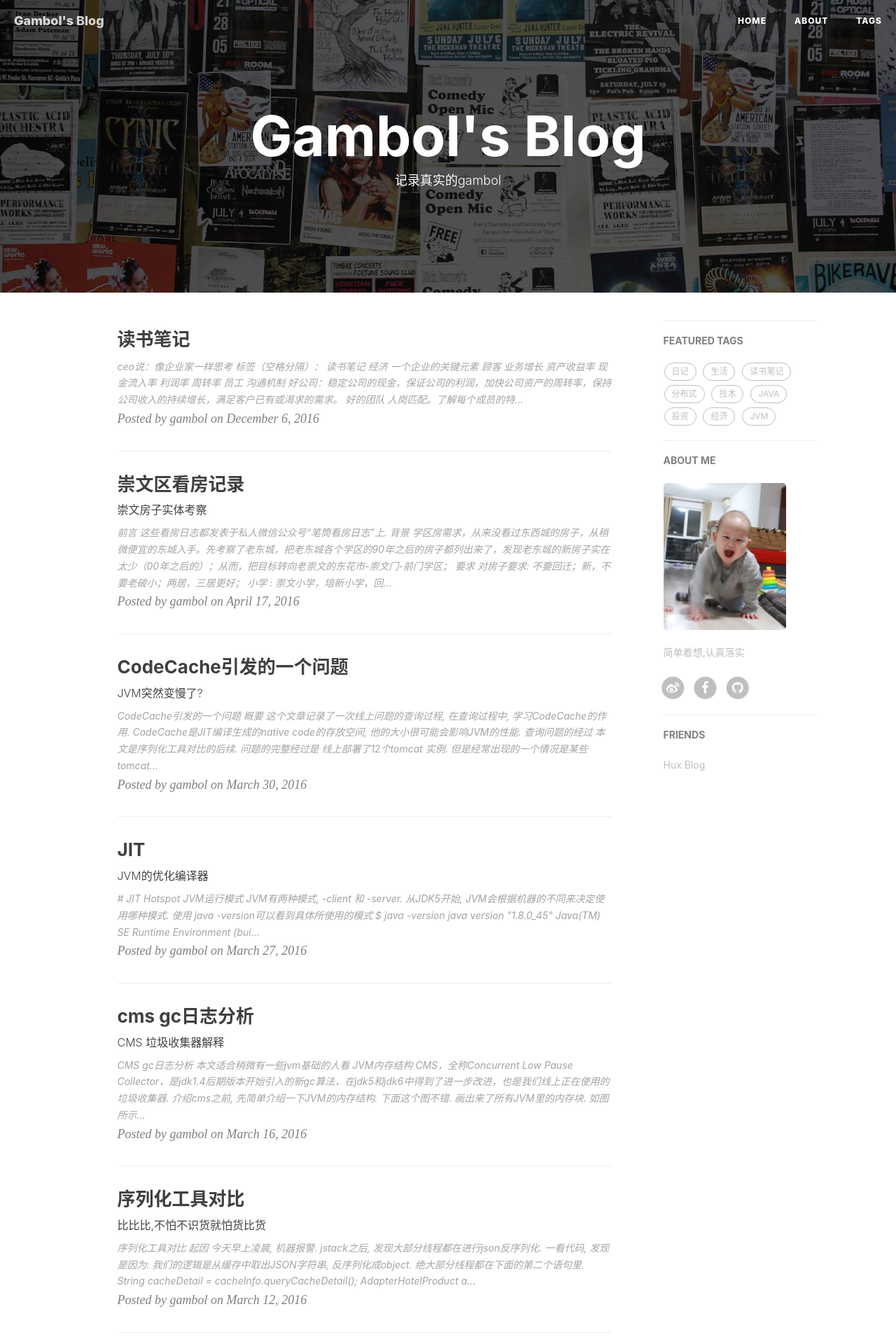
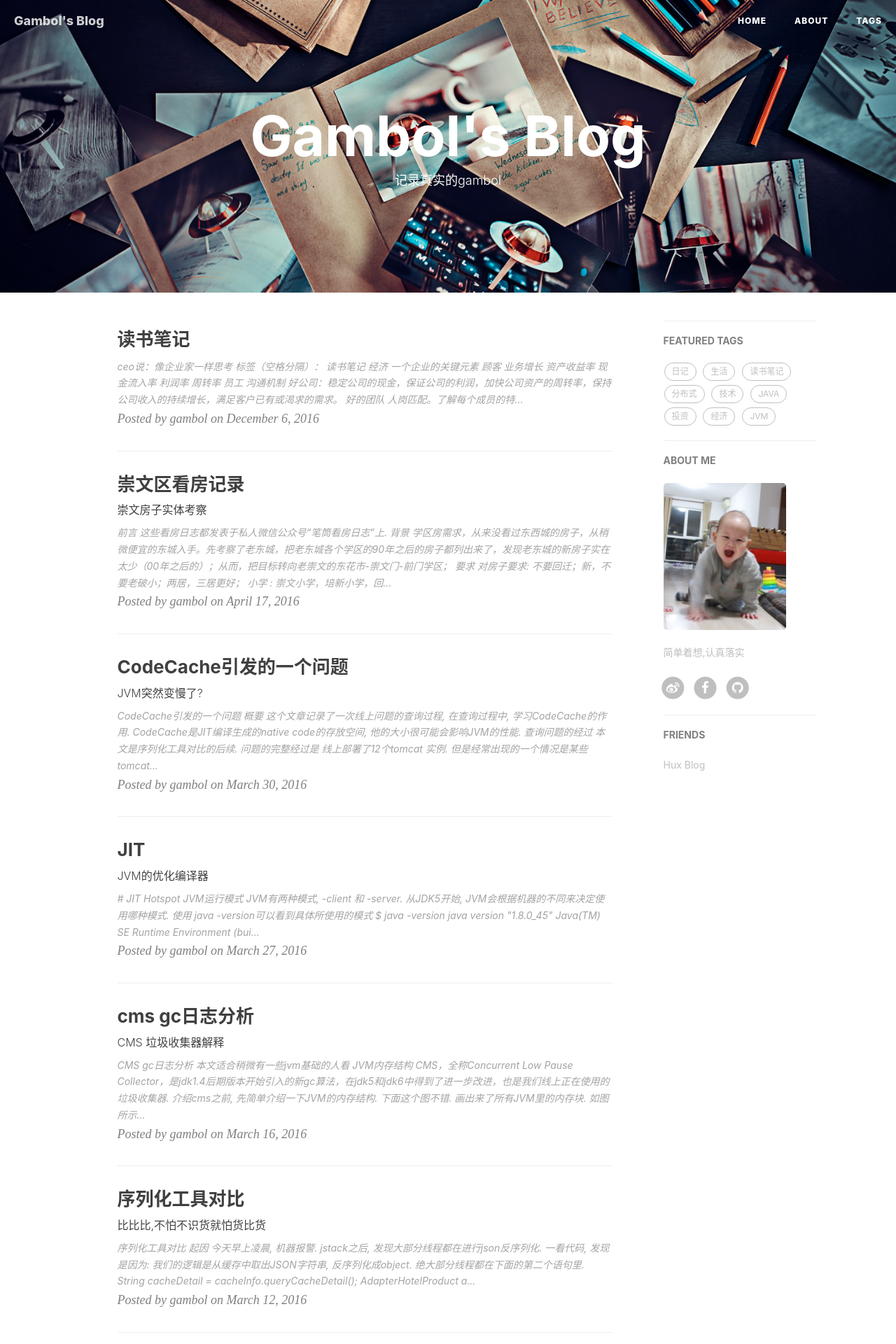
Before and after one commit to gambol/gambol.github.io, a Jekyll site: the page built from index.html, in a window 1280 px wide. Shown: the top 1920 px of the page at 70% size. Built offline with Jekyll 4.4.1, drawn with Linux system fonts in a browser that asks for light colours; nearby versions of some CDN libraries; the list of posts is cut into pages by our own code; comment, search, counter and statistics services are not loaded.

Commit message:
增加了图片

```diff
--- a/_config.yml
+++ b/_config.yml
@@ -1,7 +1,7 @@
 # Site settings
 title: Gambol's Blog
 SEOTitle: gambol
-header-img: img/home-bg.jpg
+header-img: img/post-bg-ufo.jpg
 email: happyzzb@gmail.com
 description: ""
 keyword: ""
```
Also changed, not shown: img/home-bg-green.jpg (added), img/post-bg-ufo.jpg (added).
